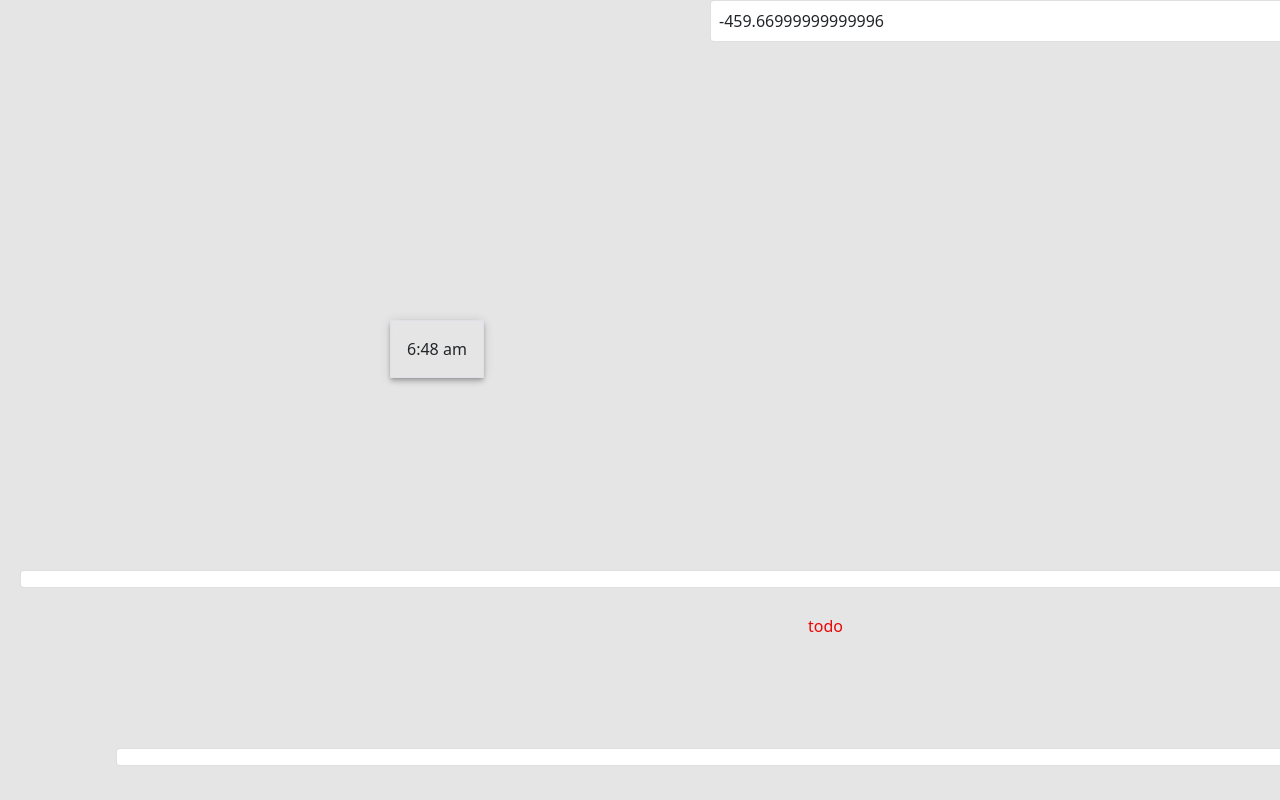
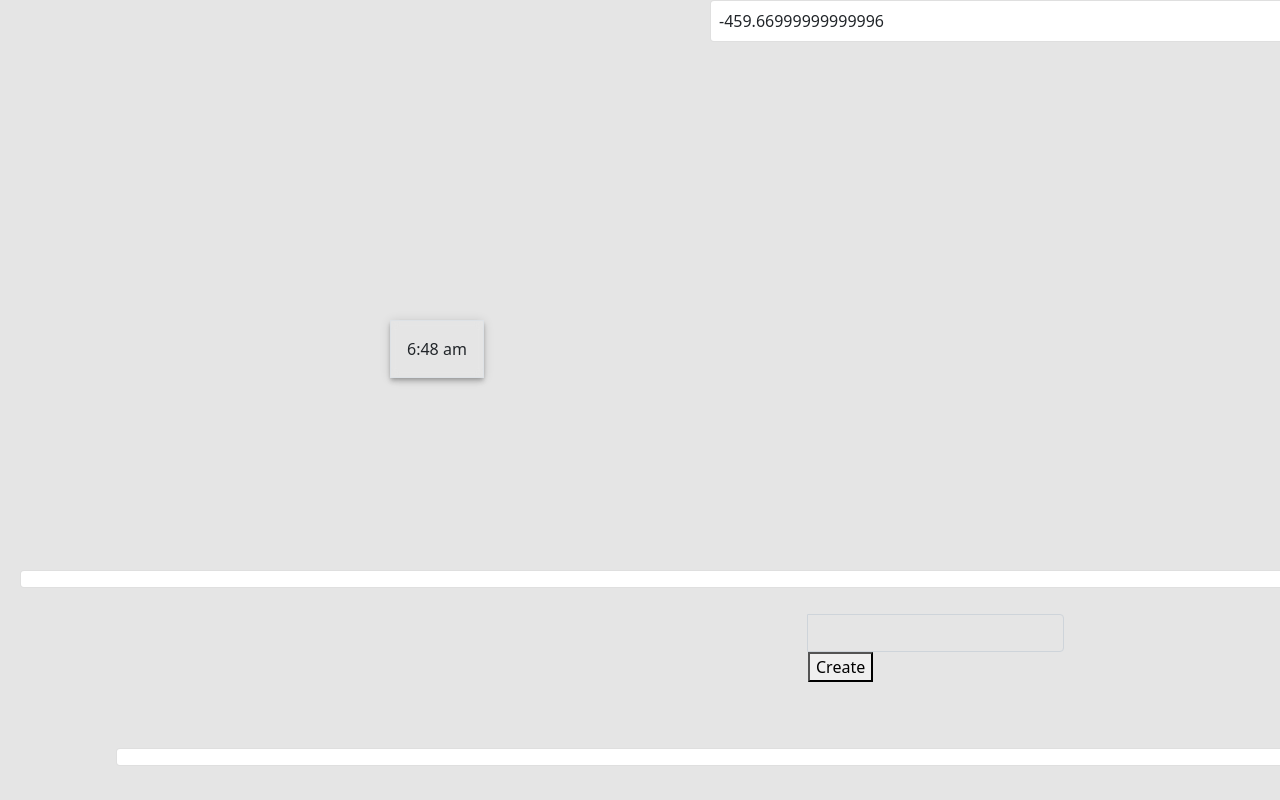
Before and after one commit to fullmer24/Inspire, a website with bundled scripts: page index.html in a window 1280 px wide. Shown: the top 800 px of the page. Built offline with nearby package versions, Linux system fonts and the light colour scheme; a script that the page names is missing.

Commit message:
form created

```diff
--- a/index.html
+++ b/index.html
@@ -38,10 +38,17 @@
         <!-- <div class="text-danger">author</div> -->
       </div>
       <div class="row todo p-2" id="todo">
-        <div class="text-danger">todo</div>
+        <form onsubmit="app.playersController.createPlayer()">
+          <div class="input-group">
+            <label for="name" class="visually-hidden"></label>
+            <input type="text" id="banana" name="name" class="form-control" required>
+          </div>
+
+          <button type="submit">Create</button>
+        </form>
       </div>
     </div>
-    </div>
+
 
 
 
```
Also changed, not shown: app/Models/Todo.js (added, +8 -0 lines), app/Controllers/TodosController.js (added), app/Services/TodosService.js (added).
